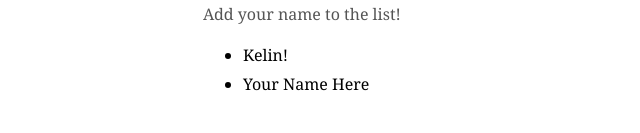
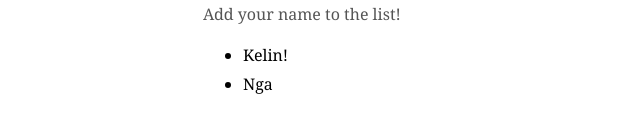
Before and after one commit to pmartin5-gif/fun-app, a plain HTML site: page index.html in a window 1280 px wide. Shown: the part 157-290 px from the top of the page, without its empty margins (187-827 px from the left). Drawn offline with Linux system fonts and the light colour scheme.

Commit message:
Update index.html

```diff
--- a/index.html
+++ b/index.html
@@ -27,7 +27,7 @@
     <p>Add your name to the list!</p>
     <ul>
       <li>Kelin!</li>
-      <li>Your Name Here</li>
+      <li>Nga</li>
     </ul>
   </body>
 </html>
```
